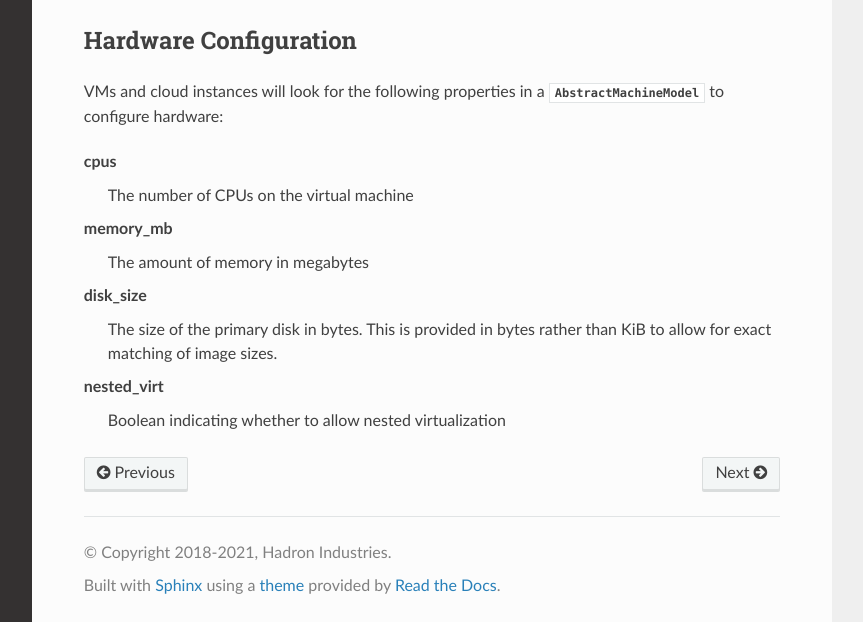
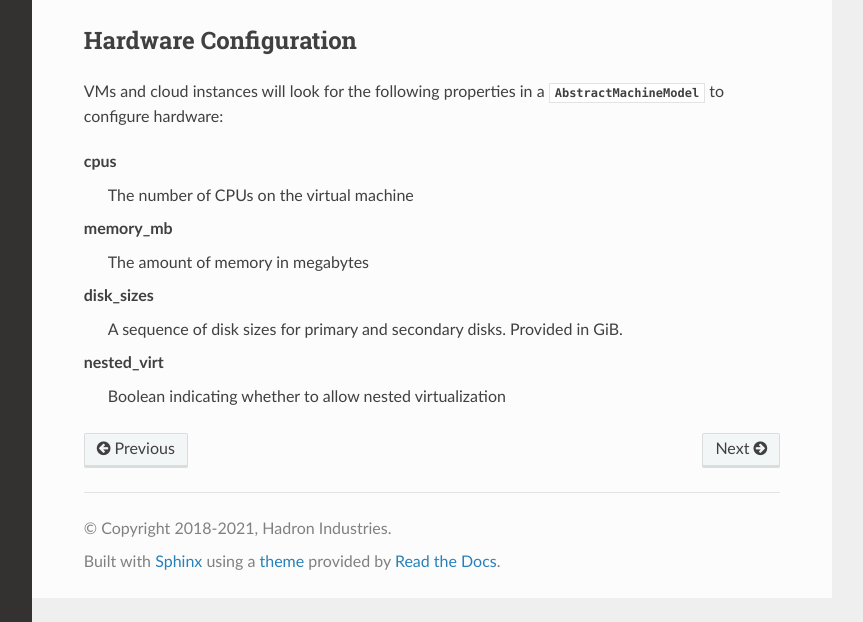
Before and after one commit to Hadron/carthage, a Sphinx documentation site: the page built from docs/api/machines.rst, in a window 1280 px wide and 1242 px high. Shown: the part 620-1242 px from the top of the window, without its empty margins (268-1131 px from the left). Built offline with Sphinx 7.4.7 and the Read the Docs theme 2.0.0, drawn with Linux system fonts in a browser that asks for light colours.

Commit message:
Allow for more than one disk

```diff
--- a/docs/api/machines.rst
+++ b/docs/api/machines.rst
@@ -25,8 +25,9 @@ cpus
 memory_mb
     The amount of memory in megabytes
 
-disk_size
-    The size of the primary disk in bytes.  This is provided in bytes rather than KiB to allow for exact matching of image sizes.
+
+disk_sizes
+    A sequence of disk sizes for primary and secondary disks.  Provided in GiB.
 
 nested_virt
     Boolean indicating whether to allow nested virtualization
```
